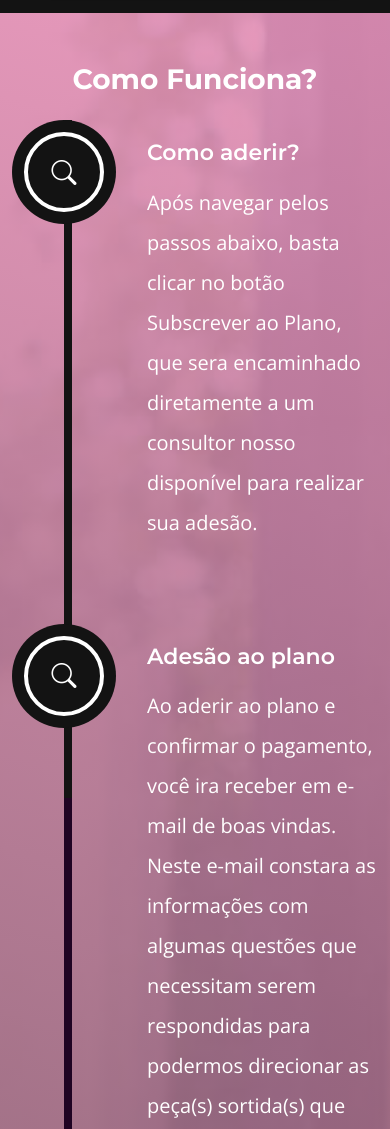
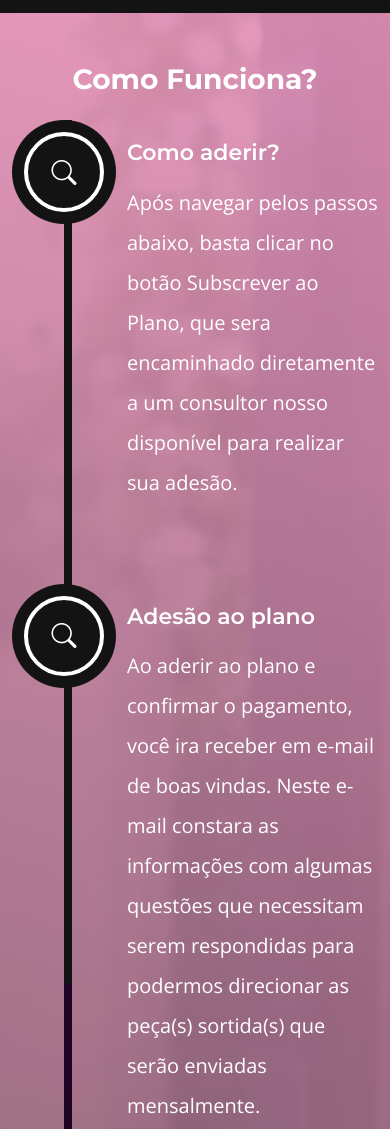
Before and after one commit to julionabor/planomensal, a plain HTML site: page index.html in a window 390 px wide. Shown: the part 2180-3309 px from the top of the page. Drawn offline with nearby package versions, Linux system fonts and the light colour scheme.

Commit message:
Timeline mobile adjust

```diff
--- a/css/templatemo-topic-listing.css
+++ b/css/templatemo-topic-listing.css
@@ -1125,11 +1125,11 @@ blockquote {
   }
 
   .timeline-container .vertical-scrollable-timeline .list-progress {
-    height: 75%;
+    height: 85%;
   }
 
   .timeline-container .vertical-scrollable-timeline li {
-    padding-left: 135px;
+    padding-left: 115px;
   }
 
   .subscribe-form-wrap {
```
